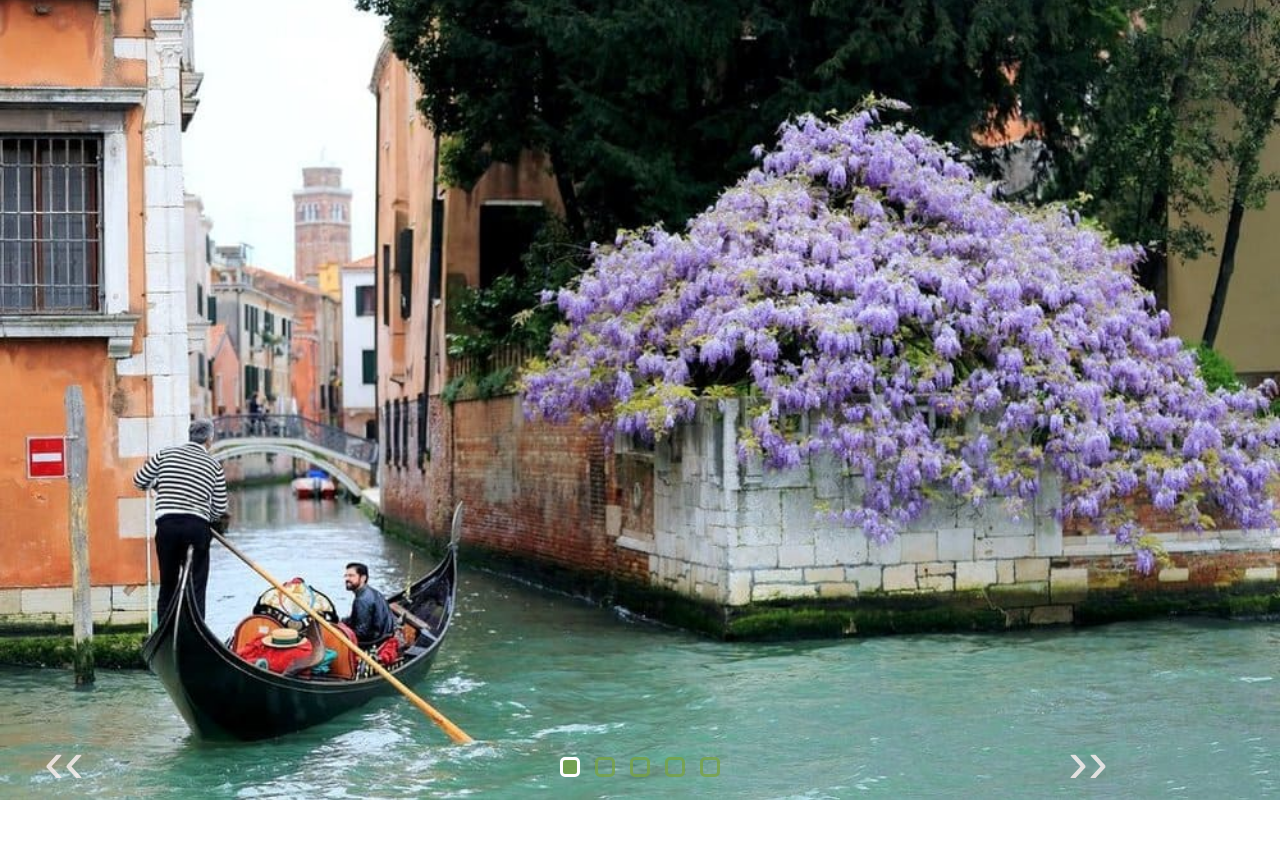
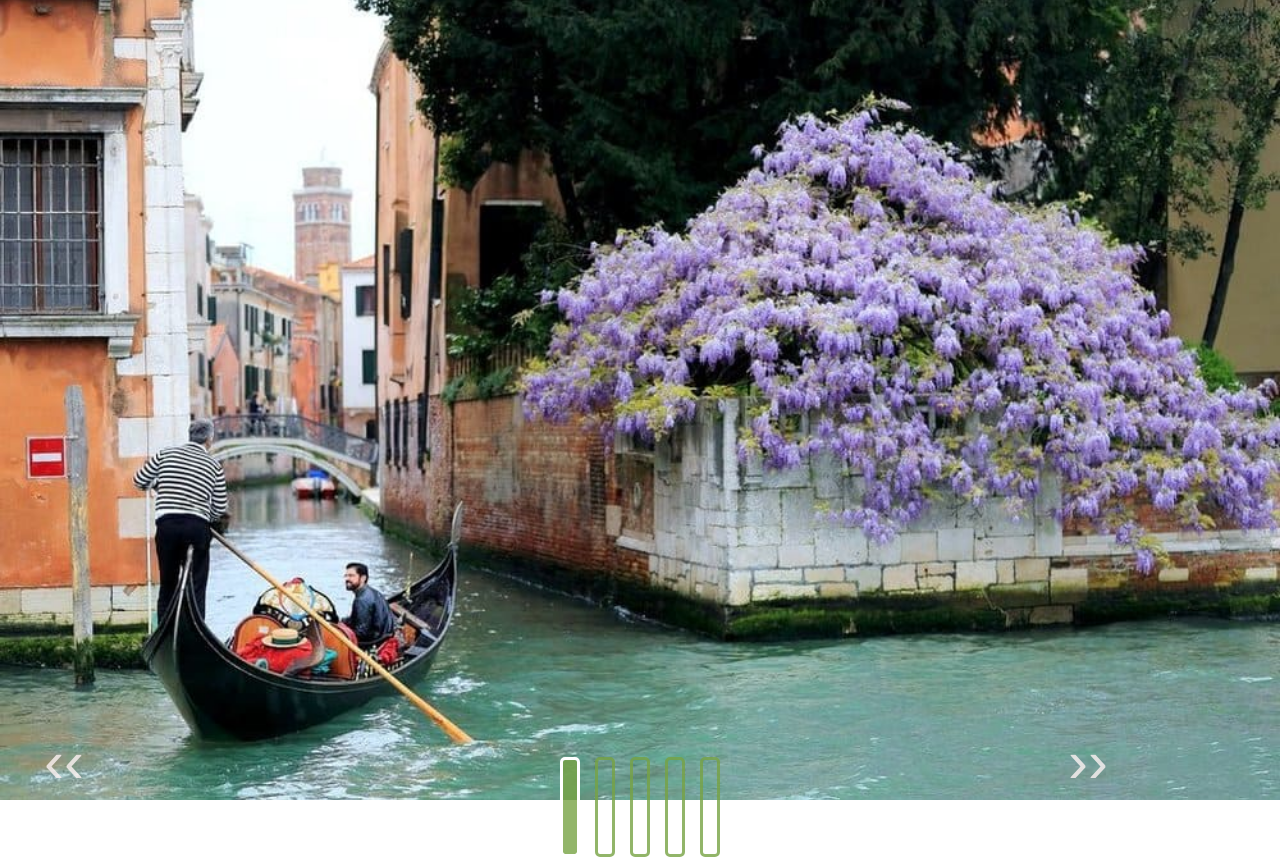
Before and after one commit to LyubovDevialtovskaya/slider, a website with bundled scripts: page index.html in a window 1280 px wide. Before the commit the page ends 800 px from the top, so only its background shows below. Built offline with nearby package versions, Linux system fonts and the light colour scheme.

Commit message:
работа завершена

```diff
--- a/assets/css/style.css
+++ b/assets/css/style.css
@@ -174,7 +174,7 @@ body {
 
 .indicator {
   width: 20px;
-  height: 20px;
+  height: 100px;
   margin: -43px 7.5px 0;
   border: 3px solid rgba(119, 163, 68, 0.8);
   border-radius: 5px;
@@ -194,7 +194,7 @@ body {
 
 
 
-@media (min-width: 990px) {
+@media (min-width: 1020px) {
   .control-pause,
   .control-prev,
   .control-next {
```
